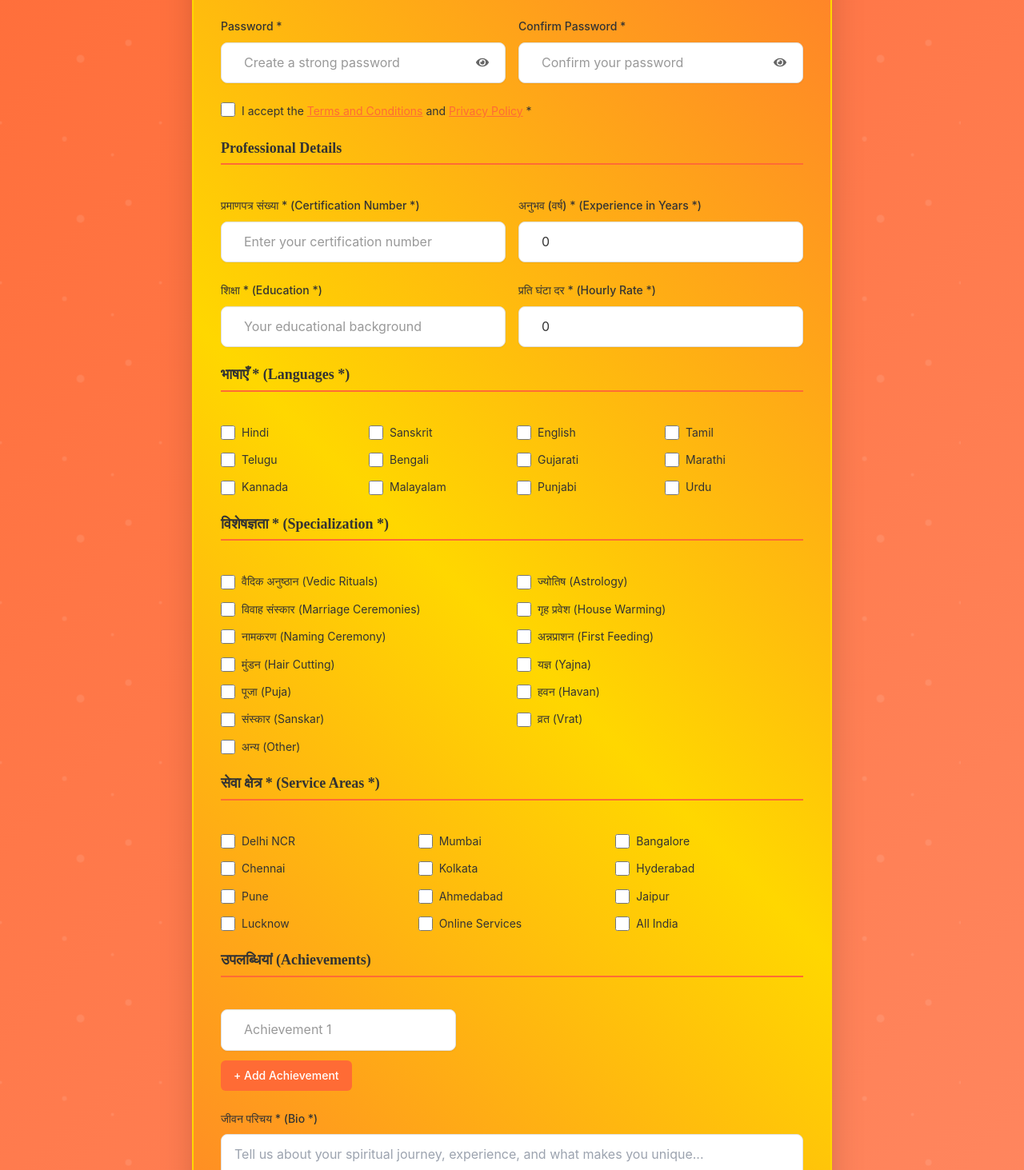
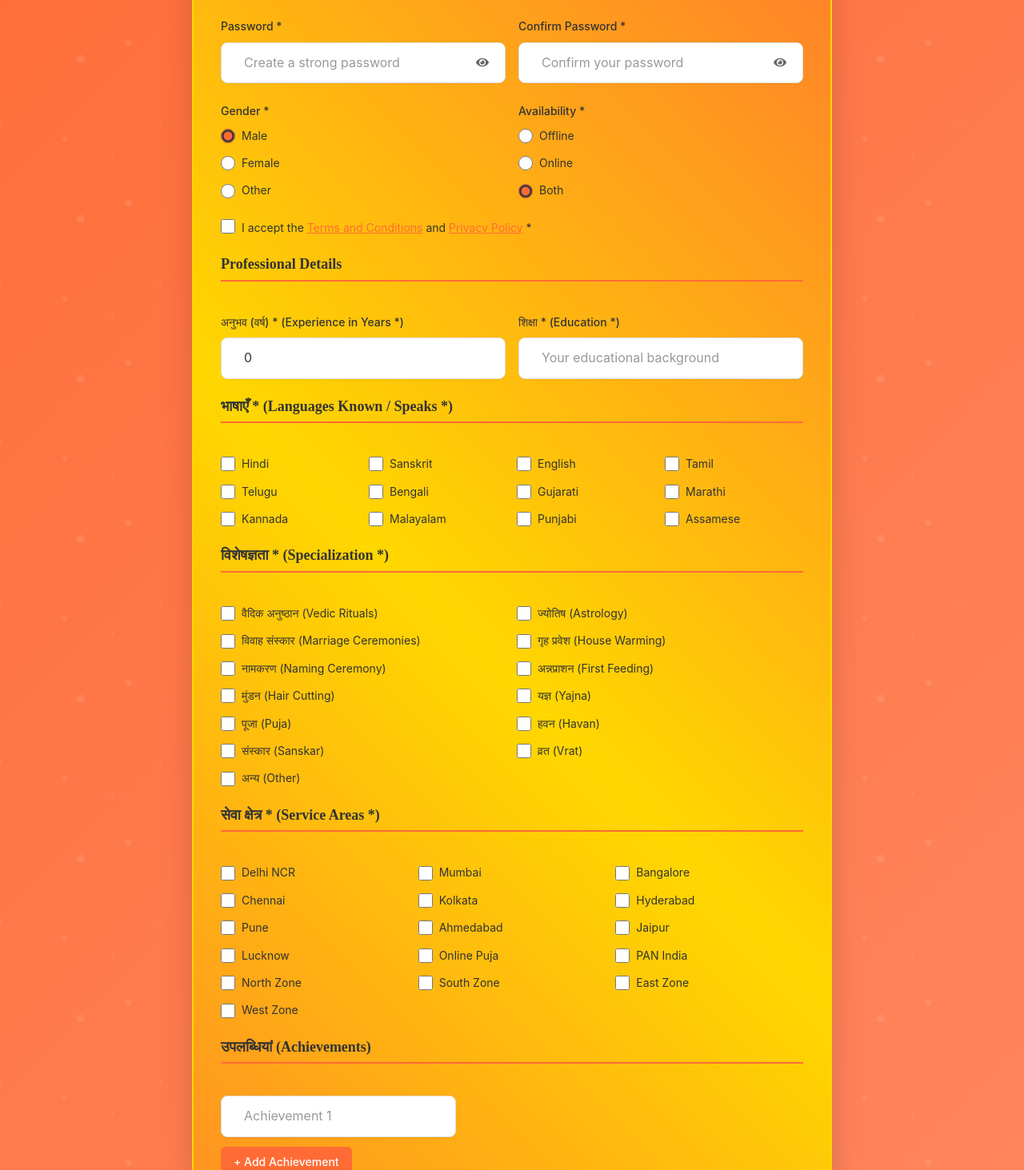
Before and after one commit to jokhendracynayd/mantrasetu-frontend, a React (Vite) app: page /pandit-onboarding in a window 1280 px wide. Shown: the part 507-1970 px from the top of the page at 80% size. Built offline with nearby package versions, Linux system fonts and the light colour scheme; no server answers.

Commit message:
project init to repo

```diff
--- a/src/components/LP/Contact.tsx
+++ b/src/components/LP/Contact.tsx
@@ -176,7 +176,7 @@ export default function Contact() {
                       <Label htmlFor="contact-phone">Phone Number</Label>
                       <Input
                         id="contact-phone"
-                        placeholder="+91 88228 82264"
+                        placeholder="+91 91234 XXXXX"
                         value={formData.phone}
                         onChange={(e) => handleInputChange("phone", e.target.value)}
                         data-testid="input-contact-phone"
--- a/src/pages/PanditOnboardingPage.tsx
+++ b/src/pages/PanditOnboardingPage.tsx
@@ -23,14 +23,14 @@ interface PanditOnboardingForm {
   password: string;
   confirmPassword: string;
   acceptTerms: boolean;
+  gender: 'Male' | 'Female' | 'Other';
 
   // Pandit Professional Fields
-  certificationNumber: string;
   experienceYears: number;
   specialization: string[];
   languagesSpoken: string[];
   serviceAreas: string[];
-  hourlyRate: number;
+  availability: 'Offline' | 'Online' | 'Both';
   bio: string;
   education: string;
   achievements: string[];
@@ -38,12 +38,15 @@ interface PanditOnboardingForm {
     certificate?: File | null;
     idProof?: File | null;
     photo?: File | null;
+    gallery?: File[] | null;
   };
 }
 
 const PanditOnboardingPage: React.FC = () => {
   const [isLoading, setIsLoading] = useState(false);
   const [isMenuOpen, setIsMenuOpen] = useState(false);
+  const [gender, setGender] = useState<'Male' | 'Female' | 'Other'>('Male');
+  const [availability, setAvailability] = useState<'Offline' | 'Online' | 'Both'>('Both');
   const [selectedLanguages, setSelectedLanguages] = useState<string[]>([]);
   const [selectedSpecialization, setSelectedSpecialization] = useState<string[]>([]);
   const [selectedServiceAreas, setSelectedServiceAreas] = useState<string[]>([]);
@@ -52,6 +55,7 @@ const PanditOnboardingPage: React.FC = () => {
     certificate?: File | null;
     idProof?: File | null;
     photo?: File | null;
+    gallery?: File[] | null;
   }>({});
 
   const dispatch = useDispatch<AppDispatch>();
@@ -75,24 +79,25 @@ const PanditOnboardingPage: React.FC = () => {
       password: '',
       confirmPassword: '',
       acceptTerms: false,
-
+      gender: 'Male',
       // Pandit Professional Fields
-      certificationNumber: '',
       experienceYears: 0,
       specialization: [],
       languagesSpoken: [],
       serviceAreas: [],
-      hourlyRate: 0,
+      availability: 'Both',
       bio: '',
       education: '',
       achievements: [''],
-      verificationDocuments: {},
+      verificationDocuments: {
+        gallery: [],
+      },
     },
   });
 
   const password = watch('password');
 
-  const languages = ['Hindi', 'Sanskrit', 'English', 'Tamil', 'Telugu', 'Bengali', 'Gujarati', 'Marathi', 'Kannada', 'Malayalam', 'Punjabi', 'Urdu'];
+  const languages = ['Hindi', 'Sanskrit', 'English', 'Tamil', 'Telugu', 'Bengali', 'Gujarati', 'Marathi', 'Kannada', 'Malayalam', 'Punjabi', 'Assamese'];
   const specializations = [
     'वैदिक अनुष्ठान (Vedic Rituals)',
     'ज्योतिष (Astrology)',
@@ -119,8 +124,12 @@ const PanditOnboardingPage: React.FC = () => {
     'Ahmedabad',
     'Jaipur',
     'Lucknow',
-    'Online Services',
-    'All India'
+    'Online Puja',
+    'PAN India',
+    'North Zone',
+    'South Zone',
+    'East Zone',
+    'West Zone'
   ];
 
   // Update form values when state changes
@@ -139,6 +148,14 @@ const PanditOnboardingPage: React.FC = () => {
   useEffect(() => {
     setValue('achievements', achievements.filter(a => a.trim() !== ''));
   }, [achievements, setValue]);
+
+  useEffect(() => {
+    setValue('gender', gender);
+  }, [gender, setValue]);
+
+  useEffect(() => {
+    setValue('availability', availability);
+  }, [availability, setValue]);
 
   const handleLanguageToggle = (language: string) => {
     const updated = selectedLanguages.includes(language)
@@ -178,13 +195,17 @@ const PanditOnboardingPage: React.FC = () => {
     }
   };
 
-  const handleFileUpload = (type: 'certificate' | 'idProof' | 'photo', event: React.ChangeEvent<HTMLInputElement>) => {
-    const file = event.target.files?.[0];
-    if (file) {
-      setVerificationFiles(prev => ({
-        ...prev,
-        [type]: file
-      }));
+  const handleFileUpload = (type: 'certificate' | 'idProof' | 'photo' | 'gallery', event: React.ChangeEvent<HTMLInputElement>) => {
+    const files = event.target.files;
+    if (!files || files.length === 0) return;
+
+    if (type === 'gallery') {
+      const fileList = Array.from(files);
+      setVerificationFiles(prev => ({ ...prev, gallery: fileList }));
+      setValue('verificationDocuments.gallery', fileList);
+    } else {
+      const file = files[0];
+      setVerificationFiles(prev => ({ ...prev, [type]: file }));
       setValue(`verificationDocuments.${type}`, file);
     }
   };
@@ -213,6 +234,14 @@ const PanditOnboardingPage: React.FC = () => {
         toast.error('Please accept the terms and conditions');
         return;
       }
+      if (!data.gender) {
+        toast.error('Please select gender');
+        return;
+      }
+      if (!data.availability) {
+        toast.error('Please select availability (Offline/Online/Both)');
+        return;
+      }
 
       const formData = new FormData();
 
@@ -223,14 +252,14 @@ const PanditOnboardingPage: React.FC = () => {
       formData.append('phone', data.phone);
       formData.append('password', data.password);
       formData.append('role', 'PANDIT'); // Set role as PANDIT
+      formData.append('gender', data.gender);
 
       // Add pandit professional fields
-      formData.append('certificationNumber', data.certificationNumber);
       formData.append('experienceYears', data.experienceYears.toString());
       formData.append('specialization', JSON.stringify(selectedSpecialization));
       formData.append('languagesSpoken', JSON.stringify(selectedLanguages));
       formData.append('serviceAreas', JSON.stringify(selectedServiceAreas));
-      formData.append('hourlyRate', data.hourlyRate.toString());
+      formData.append('availability', data.availability);
       formData.append('bio', data.bio);
       formData.append('education', data.education);
       formData.append('achievements', JSON.stringify(achievements.filter(a => a.trim() !== '')));
@@ -244,6 +273,11 @@ const PanditOnboardingPage: React.FC = () => {
       }
       if (verificationFiles.photo) {
         formData.append('photo', verificationFiles.photo);
+      }
+      if (verificationFiles.gallery && verificationFiles.gallery.length) {
+        verificationFiles.gallery.forEach((g, idx) => {
+          formData.append('gallery', g, g.name);
+        });
       }
 
       // Call pandit registration API (this will create user account and pandit profile)
@@ -377,6 +411,75 @@ const PanditOnboardingPage: React.FC = () => {
                 </InputGroup>
               </FormRow>
 
+              {/* Gender and Availability */}
+              <FormRow>
+                <InputGroup>
+                  <Label>Gender *</Label>
+                  <QualificationGrid>
+                    <QualificationOption>
+                      <RadioInput
+                        type="radio"
+                        id="gender-male"
+                        checked={gender === 'Male'}
+                        onChange={() => setGender('Male')}
+                      />
+                      <RadioLabel htmlFor="gender-male">Male</RadioLabel>
+                    </QualificationOption>
+                    <QualificationOption>
+                      <RadioInput
+                        type="radio"
+                        id="gender-female"
+                        checked={gender === 'Female'}
+                        onChange={() => setGender('Female')}
+                      />
+                      <RadioLabel htmlFor="gender-female">Female</RadioLabel>
+                    </QualificationOption>
+                    <QualificationOption>
+                      <RadioInput
+                        type="radio"
+                        id="gender-other"
+                        checked={gender === 'Other'}
+                        onChange={() => setGender('Other')}
+                      />
+                      <RadioLabel htmlFor="gender-other">Other</RadioLabel>
+                    </QualificationOption>
+                  </QualificationGrid>
+                </InputGroup>
+
+                <InputGroup>
+                  <Label>Availability *</Label>
+                  <QualificationGrid>
+                    <QualificationOption>
+                      <RadioInput
+                        type="radio"
+                        id="availability-offline"
+                        checked={availability === 'Offline'}
+                        onChange={() => setAvailability('Offline')}
+                      />
+                      <RadioLabel htmlFor="availability-offline">Offline</RadioLabel>
+                    </QualificationOption>
+                    <QualificationOption>
+                      <RadioInput
+                        type="radio"
+                        id="availability-online"
+                        checked={availability === 'Online'}
+                        onChange={() => setAvailability('Online')}
+                      />
+                      <RadioLabel htmlFor="availability-online">Online</RadioLabel>
+                    </QualificationOption>
+                    <QualificationOption>
+                      <RadioInput
+                        type="radio"
+                        id="availability-both"
+                        checked={availability === 'Both'}
+                        onChange={() => setAvailability('Both')}
+                      />
+                      <RadioLabel htmlFor="availability-both">Both</RadioLabel>
+                    </QualificationOption>
+                  </QualificationGrid>
+                </InputGroup>
+              </FormRow>
+
               {/* Terms and Conditions */}
               <InputGroup>
                 <CheckboxContainer>
@@ -399,19 +502,6 @@ const PanditOnboardingPage: React.FC = () => {
 
               <FormRow>
                 <InputGroup>
-                  <Label>प्रमाणपत्र संख्या * (Certification Number *)</Label>
-                  <Input
-                    type="text"
-                    placeholder="Enter your certification number"
-                    {...register('certificationNumber', {
-                      required: 'Certification number is required',
-                      minLength: { value: 3, message: 'Certification number must be at least 3 characters' }
-                    })}
-                    error={errors.certificationNumber?.message}
-                  />
-                </InputGroup>
-
-                <InputGroup>
                   <Label>अनुभव (वर्ष) * (Experience in Years *)</Label>
                   <Input
                     type="number"
@@ -424,9 +514,6 @@ const PanditOnboardingPage: React.FC = () => {
                     error={errors.experienceYears?.message}
                   />
                 </InputGroup>
-              </FormRow>
-
-              <FormRow>
                 <InputGroup>
                   <Label>शिक्षा * (Education *)</Label>
                   <Input
@@ -439,24 +526,10 @@ const PanditOnboardingPage: React.FC = () => {
                     error={errors.education?.message}
                   />
                 </InputGroup>
-
-                <InputGroup>
-                  <Label>प्रति घंटा दर * (Hourly Rate *)</Label>
-                  <Input
-                    type="number"
-                    placeholder="Rate per hour in ₹"
-                    {...register('hourlyRate', {
-                      required: 'Hourly rate is required',
-                      min: { value: 100, message: 'Minimum rate is ₹100' },
-                      max: { value: 10000, message: 'Maximum rate is ₹10,000' }
-                    })}
-                    error={errors.hourlyRate?.message}
-                  />
-                </InputGroup>
               </FormRow>
 
               {/* Languages */}
-              <SectionTitle>भाषाएँ * (Languages *)</SectionTitle>
+              <SectionTitle>भाषाएँ * (Languages Known / Speaks *)</SectionTitle>
               <LanguagesGrid>
                 {languages.map((language) => (
                   <LanguageOption key={language}>
@@ -544,7 +617,7 @@ const PanditOnboardingPage: React.FC = () => {
               <SectionTitle>प्रमाणीकरण दस्तावेज (Verification Documents)</SectionTitle>
               <DocumentsContainer>
                 <DocumentUpload>
-                  <Label>प्रमाणपत्र (Certificate)</Label>
+                  <Label>शिक्षा प्रमाणपत्र (Shiksha Pramanpatra)</Label>
                   <FileUploadSection>
                     <FileInput
                       type="file"
@@ -593,6 +666,27 @@ const PanditOnboardingPage: React.FC = () => {
                     </FileUploadLabel>
                     <UploadButton type="button" onClick={() => document.getElementById('photo')?.click()}>
                       Upload Photo
+                    </UploadButton>
+                  </FileUploadSection>
+                </DocumentUpload>
+
+                <DocumentUpload>
+                  <Label>गैलरी (Gallery)</Label>
+                  <FileUploadSection>
+                    <FileInput
+                      type="file"
+                      id="gallery"
+                      accept="image/*"
+                      multiple
+                      onChange={(e) => handleFileUpload('gallery', e)}
+                    />
+                    <FileUploadLabel htmlFor="gallery">
+                      {verificationFiles.gallery && verificationFiles.gallery.length
+                        ? `${verificationFiles.gallery.length} file(s) selected`
+                        : 'No files chosen'}
+                    </FileUploadLabel>
+                    <UploadButton type="button" onClick={() => document.getElementById('gallery')?.click()}>
+                      Upload Gallery
                     </UploadButton>
                   </FileUploadSection>
                 </DocumentUpload>
```
